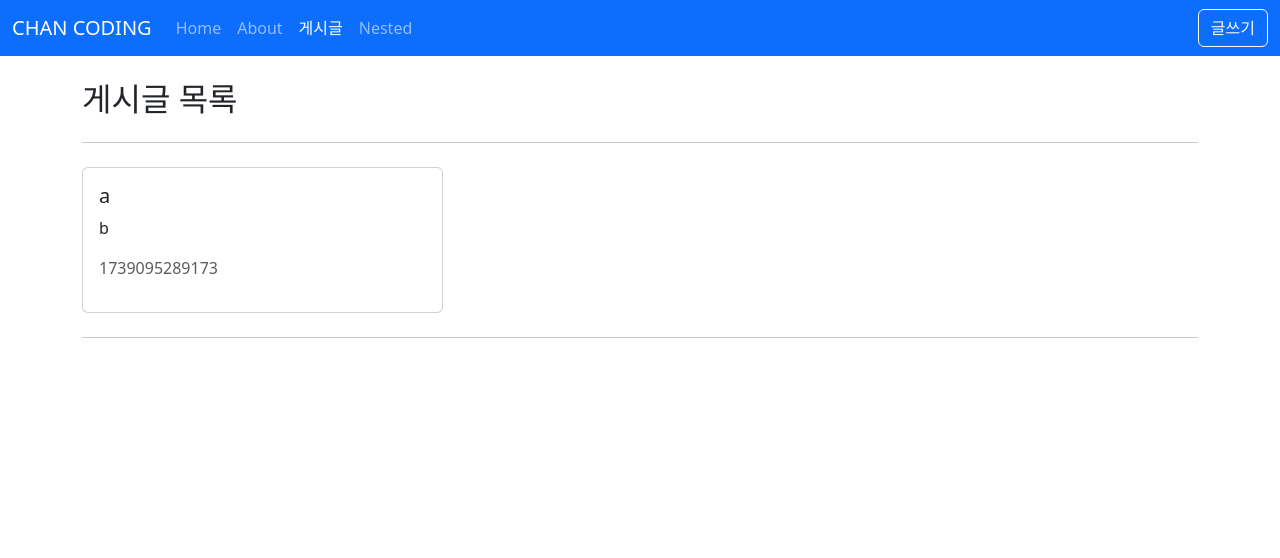
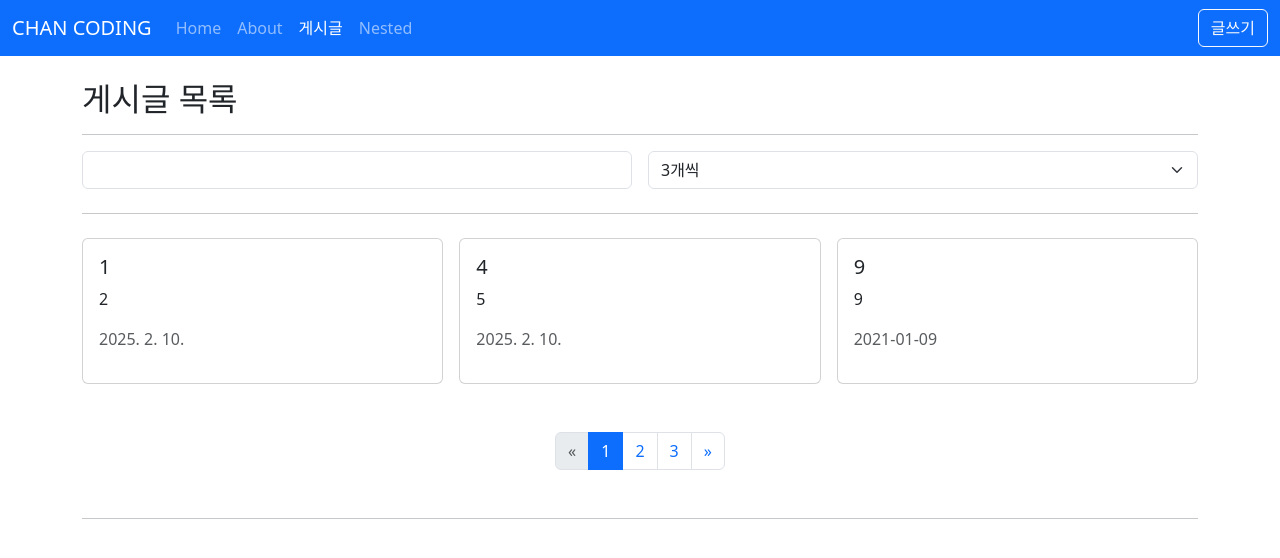
Before and after one commit to changonna/vue3-posts, a Vue app: page /posts in a window 1280 px wide. Shown: the top 558 px of the page. Built offline with nearby package versions, Linux system fonts and the light colour scheme; data requests are answered from the project's data file.

Commit message:
feat: 게시물 생성 및 목록 조회 기능 개선, 페이징 및 필터링 추가

```diff
--- a/db.json
+++ b/db.json
@@ -1,10 +1,58 @@
 {
   "posts": [
     {
-      "title": "a",
-      "content": "b",
-      "createdAt": 1739095289173,
-      "id": 1
+      "id": 2,
+      "title": "2",
+      "content": "2",
+      "createdAt": "2021-01-02"
+    },
+    {
+      "id": 3,
+      "title": "3",
+      "content": "3",
+      "createdAt": "2021-01-03"
+    },
+    {
+      "id": 4,
+      "title": "4",
+      "content": "4",
+      "createdAt": "2021-01-04"
+    },
+    {
+      "id": 5,
+      "title": "5",
+      "content": "5",
+      "createdAt": "2021-01-05"
+    },
+    {
+      "id": 6,
+      "title": "6",
+      "content": "6",
+      "createdAt": "2021-01-06"
+    },
+    {
+      "id": 7,
+      "title": "7",
+      "content": "7",
+      "createdAt": "2021-01-07"
+    },
+    {
+      "id": 9,
+      "title": "9",
+      "content": "9",
+      "createdAt": "2021-01-09"
+    },
+    {
+      "title": "1",
+      "content": "2",
+      "createdAt": "2025. 2. 10.",
+      "id": 10
+    },
+    {
+      "title": "4",
+      "content": "5",
+      "createdAt": "2025. 2. 10.",
+      "id": 11
     }
   ]
 }
--- a/src/api/posts.ts
+++ b/src/api/posts.ts
@@ -2,8 +2,8 @@ import type { Post } from '@/types';
 import axios from 'axios';
 import { ref } from 'vue';
 
-export function getPosts(): Promise<Post[]> {
-  return axios.get('http://localhost:5000/posts');
+export function getPosts(params): Promise<Post[]> {
+  return axios.get('http://localhost:5000/posts', { params });
 }
 
 export function getPostById(id: number): Promise<Post | undefined> {
--- a/src/views/posts/PostCreateView.vue
+++ b/src/views/posts/PostCreateView.vue
@@ -58,7 +58,7 @@ const clickSave = async (e: Event) => {
   try {
     const post: Post = {
       ...form.value,
-      createdAt: Date.now(),
+      createdAt: new Date().toLocaleDateString(),
     };
     await createPostById(post);
 
--- a/src/views/posts/PostListView.vue
+++ b/src/views/posts/PostListView.vue
@@ -1,7 +1,24 @@
 <template>
   <div>
     <h2>게시글 목록</h2>
+    <hr />
+    <form @submit.prevent>
+      <div class="row g-3">
+        <div class="col">
+          <input v-model="params.title_like" type="text" class="form-control" />
+        </div>
+        <div class="col">
+          <select v-model="params._limit" class="form-select">
+            <option value="3">3개씩</option>
+            <option value="6">6개씩</option>
+            <option value="9">9개씩</option>
+          </select>
+        </div>
+      </div>
+    </form>
     <hr class="my-4" />
+    <div v-if="!posts.length">no data</div>
+    <div v-else>
       <div class="row g-3">
         <div v-for="post in posts" :key="post.id" class="col-4">
           <PostItem
@@ -13,23 +30,61 @@
           ></PostItem>
         </div>
       </div>
-    <hr class="my-4" />
+      <nav class="mt-5" aria-label="Page navigation example">
+        <ul class="pagination justify-content-center">
+          <li class="page-item" :class="{ disabled: params._page === 1 }">
+            <a class="page-link" aria-label="Previous" @click="prevPage()">
+              <span aria-hidden="true">&laquo;</span>
+              <span class="sr-only"></span>
+            </a>
+          </li>
+          <li
+            v-for="page in pageCount"
+            :key="page"
+            class="page-item"
+            :class="{ active: page === params._page }"
+          >
+            <a class="page-link" @click.prevent="goPage(page)">{{ page }}</a>
+          </li>
+          <li
+            class="page-item"
+            :class="{ disabled: params._page === pageCount }"
+          >
+            <a class="page-link" aria-label="Next" @click="nextPage()">
+              <span aria-hidden="true">&raquo;</span>
+              <span class="sr-only"></span>
+            </a>
+          </li>
+        </ul>
+      </nav>
+    </div>
+    <hr class="my-5" />
   </div>
 </template>
 
 <script setup>
+import { getPosts } from '@/api/posts';
 import PostItem from '@/components/posts/PostItem.vue';
-import { ref } from 'vue';
-import { getPosts } from '@/api/posts';
+import { ref, watch } from 'vue';
 import { useRouter } from 'vue-router';
 
 const posts = ref([]);
 const router = useRouter();
+const pageCount = ref(0);
+
+const params = ref({
+  _sort: 'createdAt',
+  _order: 'desc',
+  _page: 1,
+  _limit: 3,
+  title_like: '',
+});
 
 const fetchPosts = async () => {
   try {
-    const { data } = await getPosts();
+    const { data, headers } = await getPosts(params.value);
     posts.value = data;
+    pageCount.value = Math.ceil(headers['x-total-count'] / params.value._limit);
   } catch (error) {
     console.error(error);
   }
@@ -46,6 +101,28 @@ const goDetail = id => {
     // hash: '#hashtag',
   });
 };
+
+const goPage = page => {
+  params.value._page = page;
+};
+const prevPage = () => {
+  if (params.value._page > 1) {
+    params.value._page--;
+  }
+};
+const nextPage = () => {
+  if (params.value._page < pageCount.value) {
+    params.value._page++;
+  }
+};
+
+watch(
+  () => [params.value._page, params.value.title_like, params.value._limit],
+  () => {
+    params.value._page = 1;
+    fetchPosts();
+  },
+);
 </script>
 
 <style lang="scss" scoped></style>
```
Lines whose indentation alone changed are shown as unchanged.
